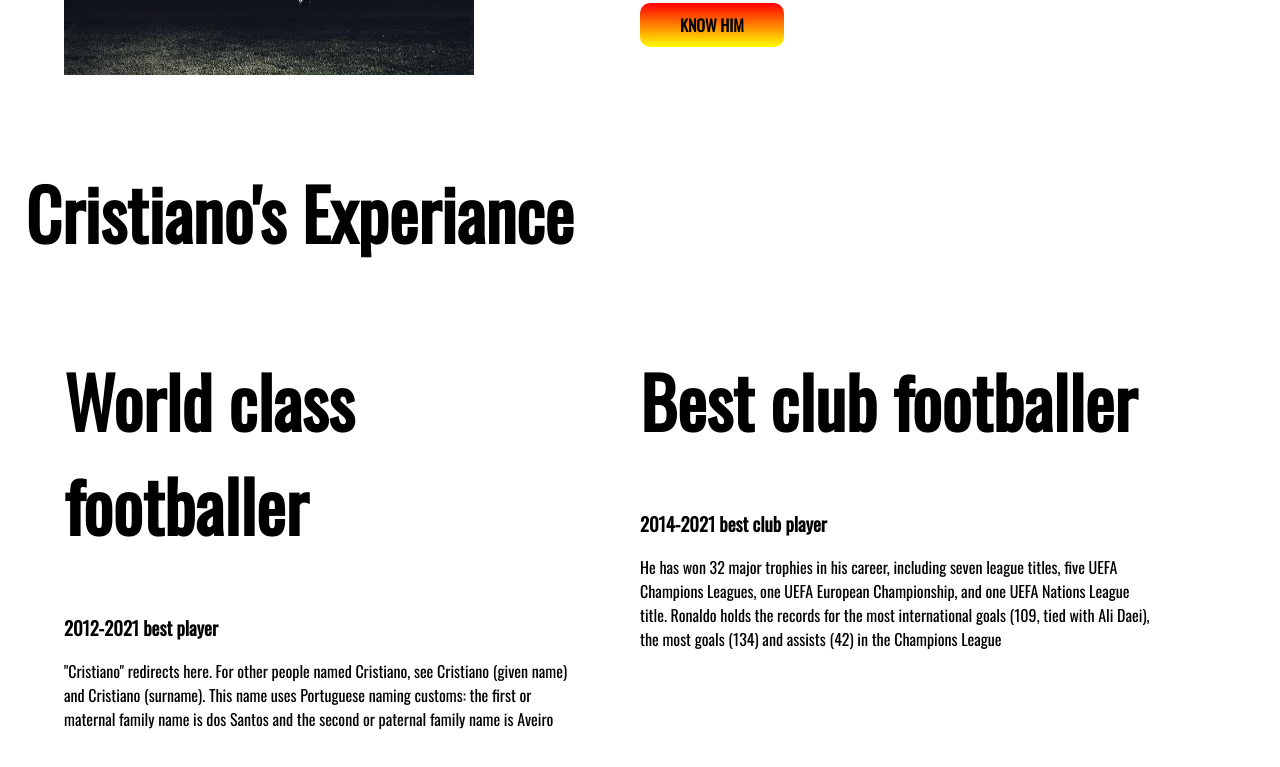
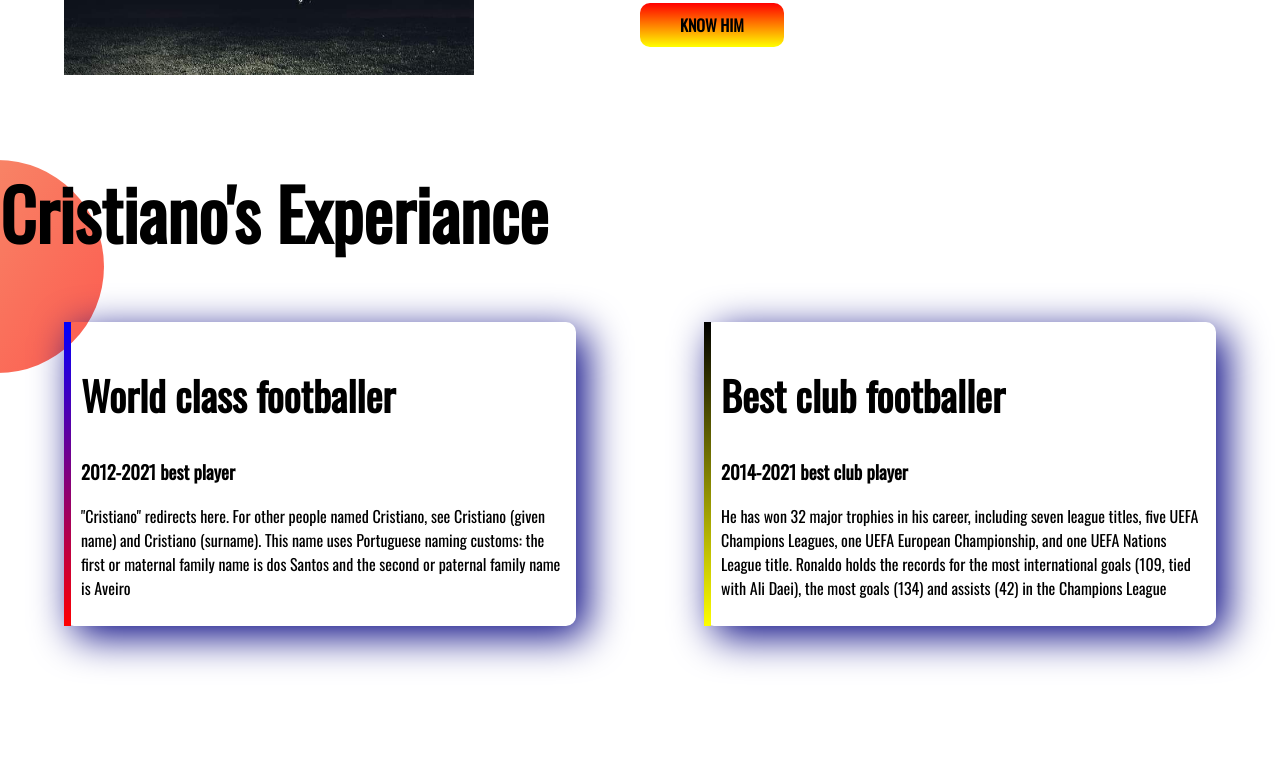
Before and after one commit to samjidsami/devloper-protfolio, a plain HTML site: page index.html in a window 1280 px wide. Shown: the part 1161-1928 px from the top of the page. After the commit the page ends 1867 px from the top, so only its background shows below. Drawn offline with nearby package versions, Linux system fonts and the light colour scheme.

Commit message:
border added

```diff
--- a/index.html
+++ b/index.html
@@ -11,8 +11,8 @@
 </head>
 <body>
     <section class="top-banner flexible-container">
-        <div class="half-width"><h1>Welcome to !</h1>
-        <h1><span class="red"> Cristiano Ronaldo's</span> World</h1>
+        <div class="half-width"><h1>Welcome to </h1>
+        <h1><span class="red"> Cristiano Ronaldo's</span> World !</h1>
         <h3>World's best footballer</h3>
         <p>Cristiano Ronaldo is a Portugis football player. He is the best footballer in the World. He is 34 years old. He has four children. He is a very strong player. He almost scored 500 goals in international football. Now he is play for the juventus club.
         </p>
@@ -35,14 +35,14 @@
     <section class="experiance-area">
         <h1 class="side-move">Cristiano's Experiance</h1>
         <div class="flexible-container">
-            <div class="half-width">
-            <h1>World class footballer</h1>
+            <div id="baby-web" class="experiance-item">
+            <h2>World class footballer</h2>
             <h3>2012-2021 best player</h3>
             <p>"Cristiano" redirects here. For other people named Cristiano, see Cristiano (given name) and Cristiano (surname).
                 This name uses Portuguese naming customs: the first or maternal family name is dos Santos and the second or paternal family name is Aveiro</p>
         </div>
-        <div class="half-width">
-            <h1>Best club footballer</h1>
+        <div id="big-web" class="experiance-item">
+            <h2>Best club footballer</h2>
             <h3>2014-2021 best club player</h3>
             <p>He has won 32 major trophies in his career, including seven league titles, five UEFA Champions Leagues, one UEFA European Championship, and one UEFA Nations League title. Ronaldo holds the records for the most international goals (109, tied with Ali Daei), the most goals (134) and assists (42) in the Champions League</p>
         </div>
--- a/style.css
+++ b/style.css
@@ -4,6 +4,9 @@ body{
 }
 h1{
     font-size: 70px;
+}
+h2{
+    font-size: 40px ;
 }
 .red{
     color:red;
@@ -37,5 +40,28 @@ text-decoration: none;
     background-position: right;
 }
 .side-move{
-    margin: 2%;
+    margin: 2 %;
 }
+.experiance-item{
+    width: 40%;
+box-shadow: 10px 10px 40px navy;
+margin-left: 5%;
+margin-right: 5%;
+padding: 10px;
+border-radius: 10px;}
+.experiance-area{
+    background-image: url(images/exp-bg.png);
+    background-repeat: no-repeat;
+    }
+  #baby-web{ border-image: linear-gradient(blue,red);
+    border-left: 7px solid;
+
+    border-image-slice: 1;
+  }
+  #big-web{border-image: linear-gradient(black,yellow);
+    border-left: 7px solid;
+
+    border-image-slice: 1;
+  }
+
+  }
```
